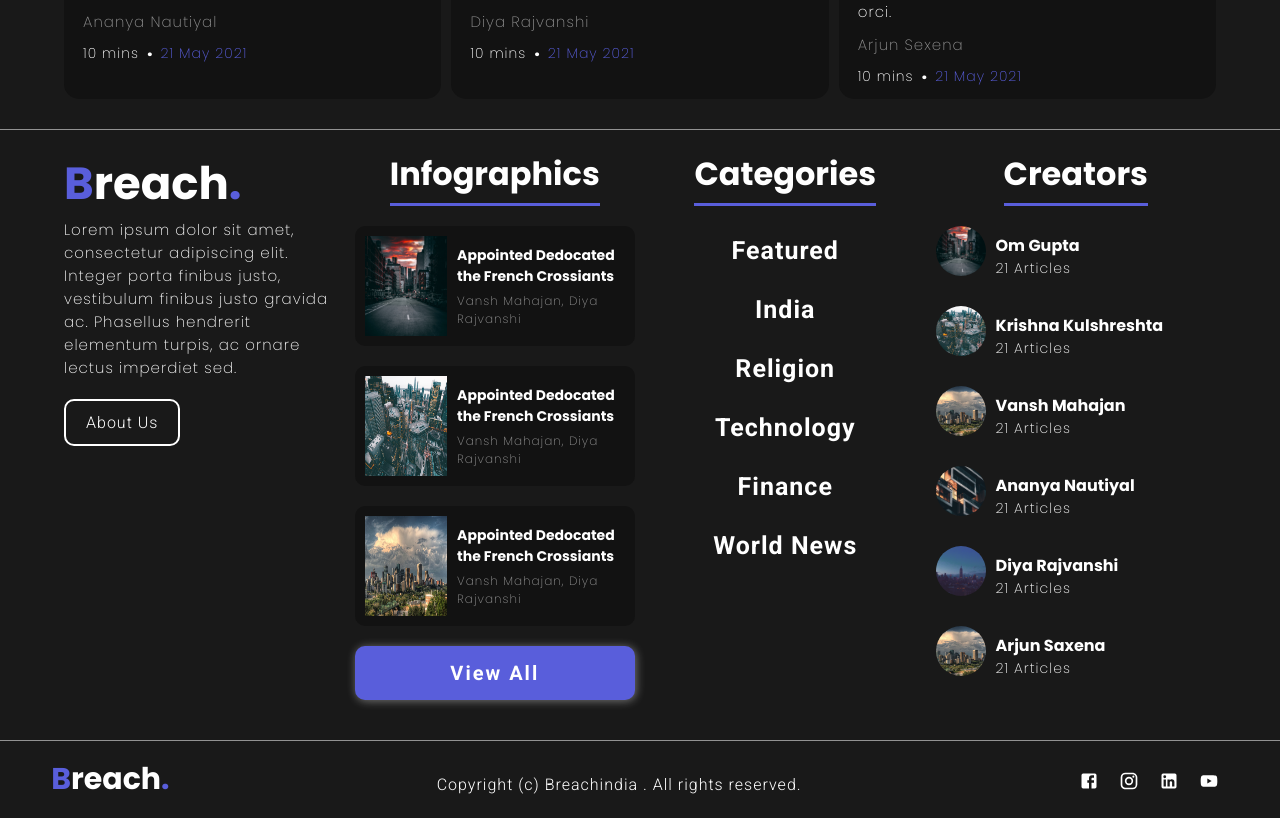
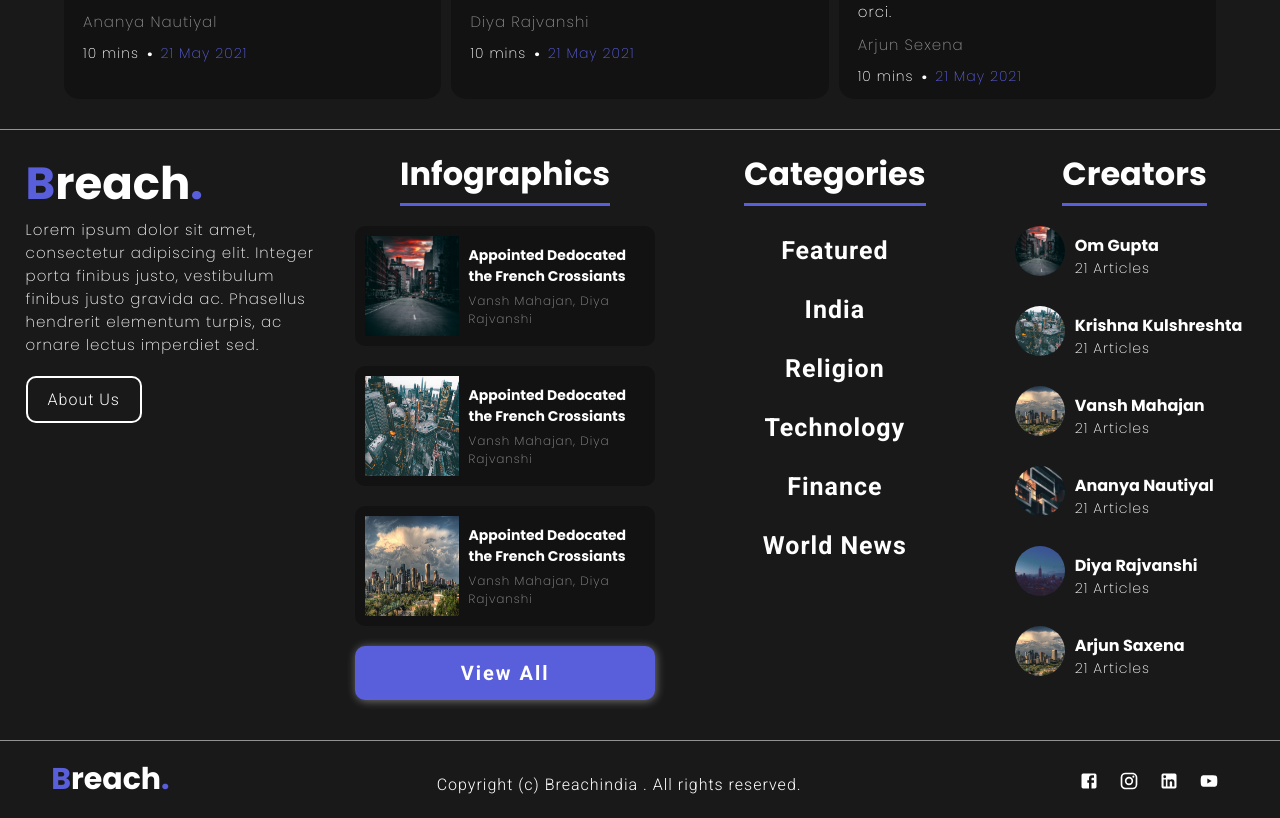
Before and after one commit to OmGuptaIND/breachv2.0, a Next.js app: page / in a window 1280 px wide. Shown: the part 1721-2539 px from the top of the page. Built offline with nearby package versions, Linux system fonts and the light colour scheme.

Commit message:
Patch: Bugs

```diff
--- a/components/Partials/Footer.js
+++ b/components/Partials/Footer.js
@@ -119,18 +119,19 @@ const Container = styled.div`
     grid-template-columns: 1fr;
     border-top: 0.6px solid var(--color-under);
     border-bottom: 0.6px solid var(--color-under);
-    padding: 20px 4%;
+    padding: 20px 2%;
+    grid-gap: 40px;
     transition: all 0.6s ease-in-out;
     @media ${devicesSmall.tablet}
     {
-        padding: 20px 5%;
+        padding: 20px 2%;
         grid-template-columns: 1fr 1fr;
-        grid-gap: 20px;
+        grid-gap: 30px;
     }
     @media ${devicesSmall.laptop}
     {
-        grid-template-columns: 1fr 1fr 1fr 1fr;
-        grid-gap: 10px;
+        grid-template-columns: 1fr 1fr 1fr 0.8fr;
+        grid-gap: 30px;
     }
 `;
 
@@ -274,6 +275,7 @@ const AvatarImage = styled(Avatar)`
     height:50px
   }
 `;
+
 const Creator = styled.div`
     text-align: start;
     >h1{
```
